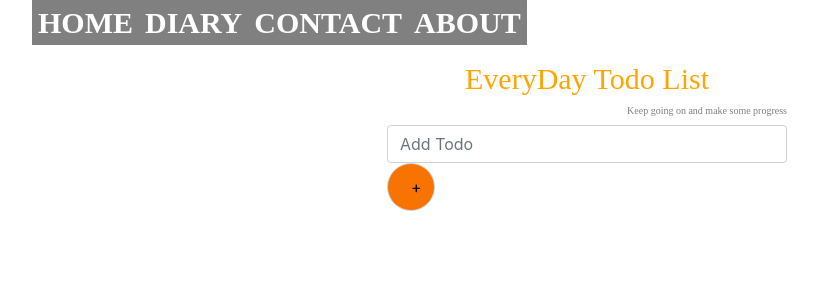
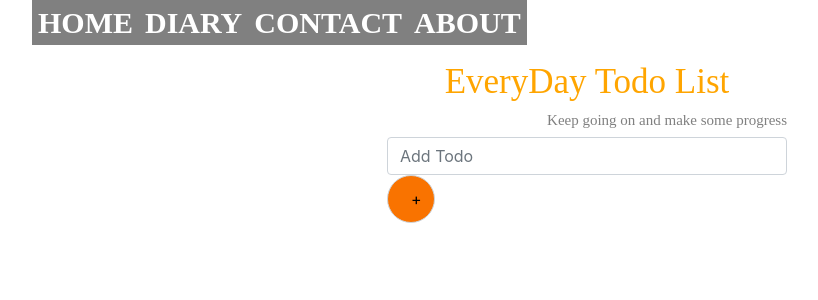
Before and after one commit to ellenchenzl/EveryDay-todo-App, an Angular app in the folder todo-app/: page /Home in a window 1280 px wide. Shown: the top 300 px of the page, without its empty margins (53-871 px from the left). Built offline with nearby package versions, Linux system fonts and the light colour scheme; a web font is replaced by a local one.

Commit message:
Update home.component.css

```diff
--- a/todo-app/src/app/home/home.component.css
+++ b/todo-app/src/app/home/home.component.css
@@ -40,14 +40,14 @@ background-color:orange;
 
 #everydaylist{
 	color:orange;
-	font-size:30px;
+	font-size:35px;
 	text-align: center ;
 	font-family: 'Ibarra Real Nova', serif;
 }
 
 #encouragewords{
 	color :grey;
-	font-size: 10px;
+	font-size: 15px;
 	text-align: right;
 	font-family: 'Ibarra Real Nova', serif;
 }
```
